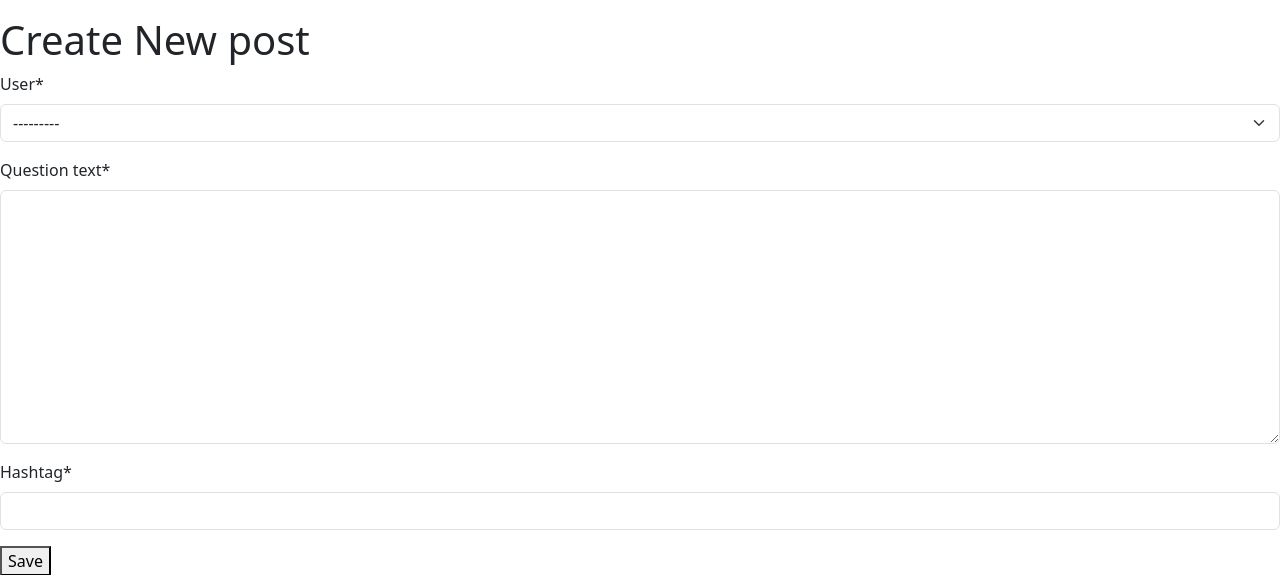
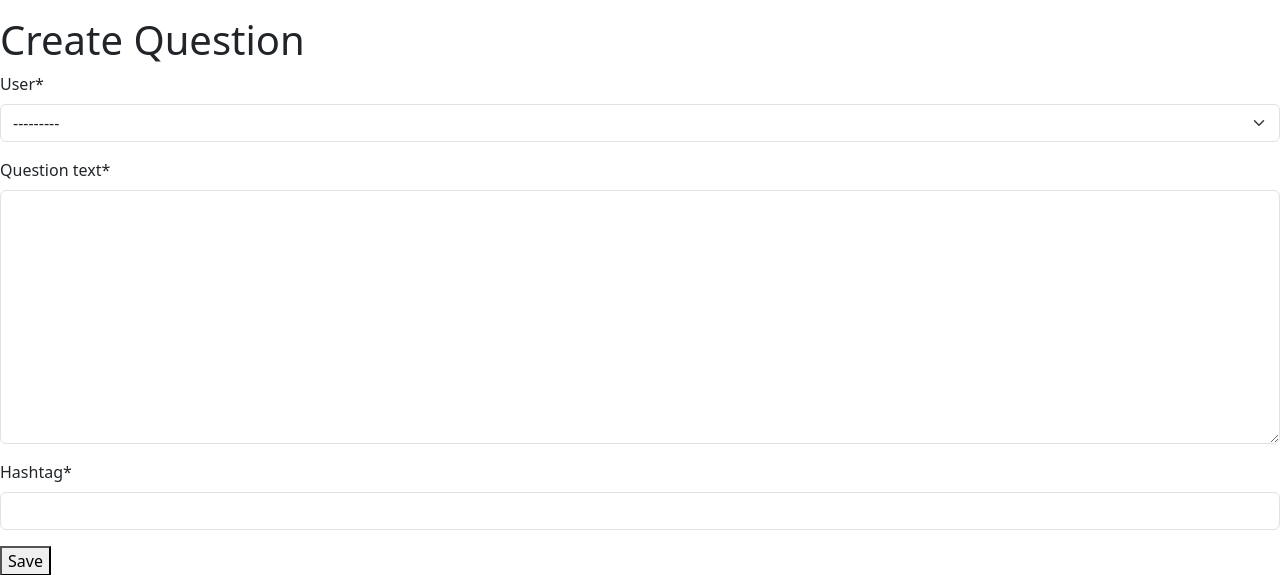
Before and after one commit to fazliddinbaxtiyorov/KeepSecret, a Django app: page /new_question/ in a window 1280 px wide. Shown: the part 17-592 px from the top of the page. Run offline with Django 4.2, Linux system fonts and the light colour scheme; some libraries are stand-ins or nearby versions.

Commit message:
Adding: Create Question html files

```diff
--- a/api/templates/api/add.html
+++ b/api/templates/api/add.html
@@ -3,7 +3,7 @@
 {% block content %}
   <link href="https://cdn.jsdelivr.net/npm/bootstrap@5.3.1/dist/css/bootstrap.min.css" rel="stylesheet" integrity="sha384-4bw+/aepP/YC94hEpVNVgiZdgIC5+VKNBQNGCHeKRQN+PtmoHDEXuppvnDJzQIu9" crossorigin="anonymous">
 <div class="res">
-    <h1>Create New post</h1>
+    <h1>Create Question</h1>
     <form method="POST" enctype="multipart/form-data">
     {% csrf_token %}
     {{ form|crispy }}
```
